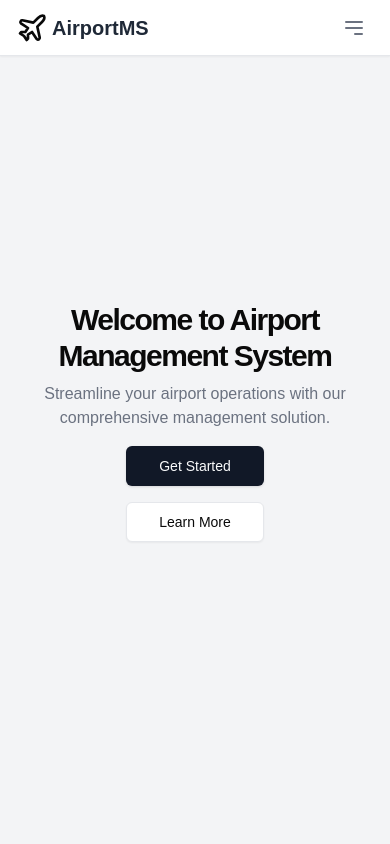
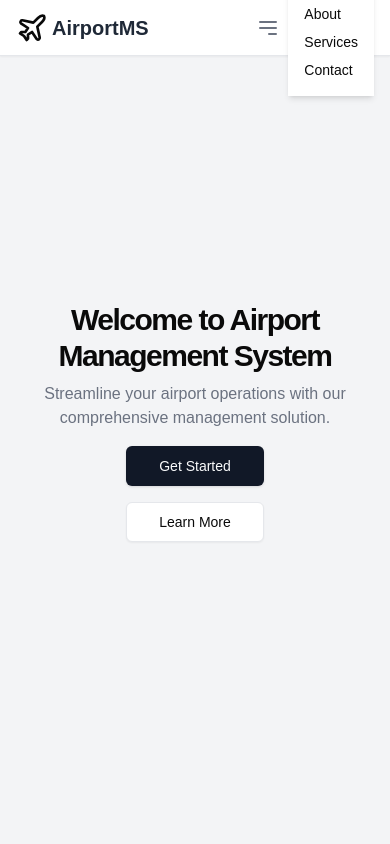
Before and after one commit to harshav2/Airport-Management-System, a Next.js app: page / in a window 390 px wide. Both pictures are taken after a click on the button "Open Menu". Shown: the top 844 px of the page. Built offline with nearby package versions, Linux system fonts and the light colour scheme.

Commit message:
navbar responsiveness & route.js small fix

```diff
--- a/app/api/login/route.js
+++ b/app/api/login/route.js
@@ -7,7 +7,7 @@ export async function POST(request) {
   try {
     const { username, password } = await request.json();
     const users = await executeQuery({
-      query: `SELECT * FROM user WHERE Username = ?`,
+      query: `SELECT * FROM User WHERE Username = ?`,
       values: [username],
     });
 
--- a/app/components/navbar.js
+++ b/app/components/navbar.js
@@ -1,43 +1,42 @@
+import { useState } from "react";
 import Link from "next/link";
 import { Plane } from "lucide-react";
 
 export default function Navbar() {
+  const [isMobileMenuOpen, setMobileMenuOpen] = useState(false);
+
+  const toggleMobileMenu = () => {
+    setMobileMenuOpen((prev) => !prev);
+  };
+
   return (
     <header className="px-4 lg:px-6 h-14 flex items-center bg-white border-b border-gray-200 shadow-sm fixed top-0 w-full z-10">
       <div className="flex items-center justify-between w-full max-w-7xl mx-auto">
+        {/* Logo */}
         <Link href="/" className="flex items-center space-x-1">
           <Plane className="h-8 w-8" />
           <span className="text-xl font-semibold text-gray-800">AirportMS</span>
         </Link>
+
+        {/* Desktop Navigation */}
         <nav className="hidden md:flex ml-auto space-x-6">
-          <Link
-            className="text-sm font-medium hover:underline underline-offset-4"
-            href="/"
-          >
+          <Link className="text-sm font-medium hover:underline underline-offset-4" href="/">
             Home
           </Link>
-          <Link
-            className="text-sm font-medium hover:underline underline-offset-4"
-            href="/about"
-          >
+          <Link className="text-sm font-medium hover:underline underline-offset-4" href="/about">
             About
           </Link>
-          <Link
-            className="text-sm font-medium hover:underline underline-offset-4"
-            href="/services"
-          >
+          <Link className="text-sm font-medium hover:underline underline-offset-4" href="/services">
             Services
           </Link>
-          <Link
-            className="text-sm font-medium hover:underline underline-offset-4"
-            href="/contact"
-          >
+          <Link className="text-sm font-medium hover:underline underline-offset-4" href="/contact">
             Contact
           </Link>
         </nav>
 
         {/* Mobile Menu Button */}
         <button
+          onClick={toggleMobileMenu}
           className="md:hidden p-2 text-gray-500 hover:text-gray-700 focus:outline-none"
           aria-label="Open Menu"
         >
@@ -58,6 +57,42 @@ export default function Navbar() {
           </svg>
         </button>
       </div>
+
+      {/* Mobile Navigation Menu */}
+      {isMobileMenuOpen && (
+        <nav className="md:hidden bg-white border-t border-gray-200 shadow-md">
+          <div className="flex flex-col p-4 space-y-2">
+            <Link
+              href="/"
+              className="text-sm font-medium hover:underline underline-offset-4"
+              onClick={() => setMobileMenuOpen(false)} // Close menu on link click
+            >
+              Home
+            </Link>
+            <Link
+              href="/about"
+              className="text-sm font-medium hover:underline underline-offset-4"
+              onClick={() => setMobileMenuOpen(false)}
+            >
+              About
+            </Link>
+            <Link
+              href="/services"
+              className="text-sm font-medium hover:underline underline-offset-4"
+              onClick={() => setMobileMenuOpen(false)}
+            >
+              Services
+            </Link>
+            <Link
+              href="/contact"
+              className="text-sm font-medium hover:underline underline-offset-4"
+              onClick={() => setMobileMenuOpen(false)}
+            >
+              Contact
+            </Link>
+          </div>
+        </nav>
+      )}
     </header>
   );
 }
```
